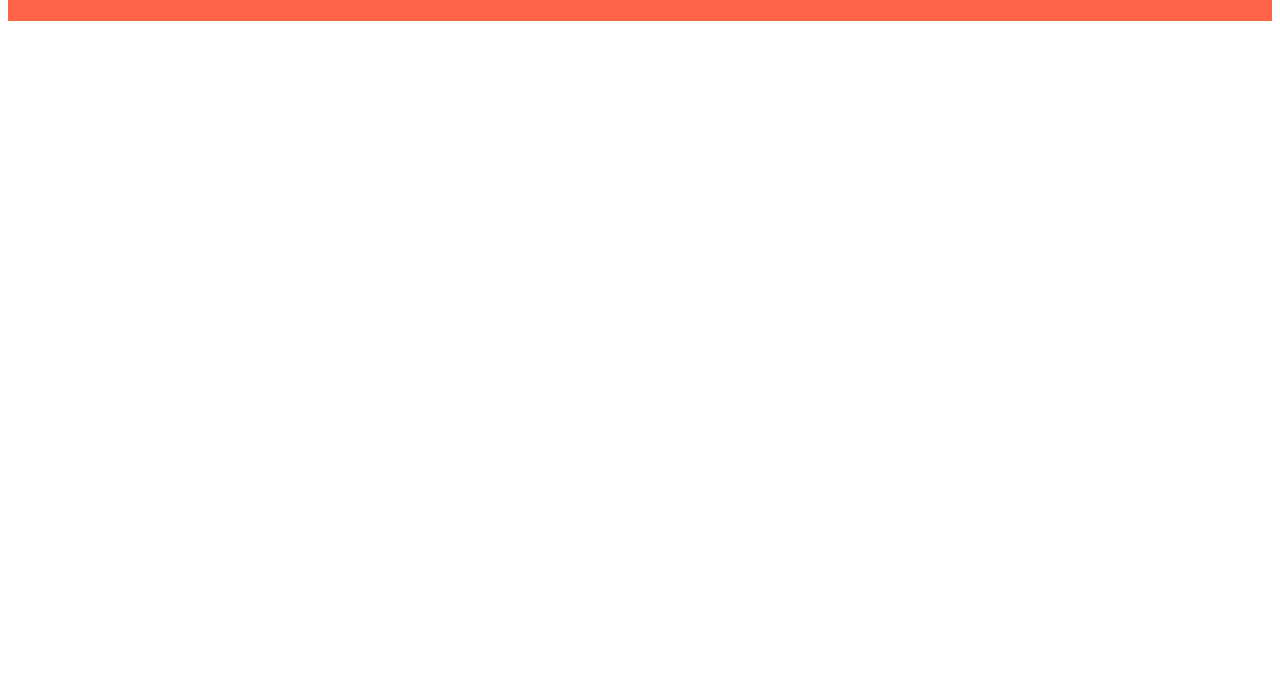
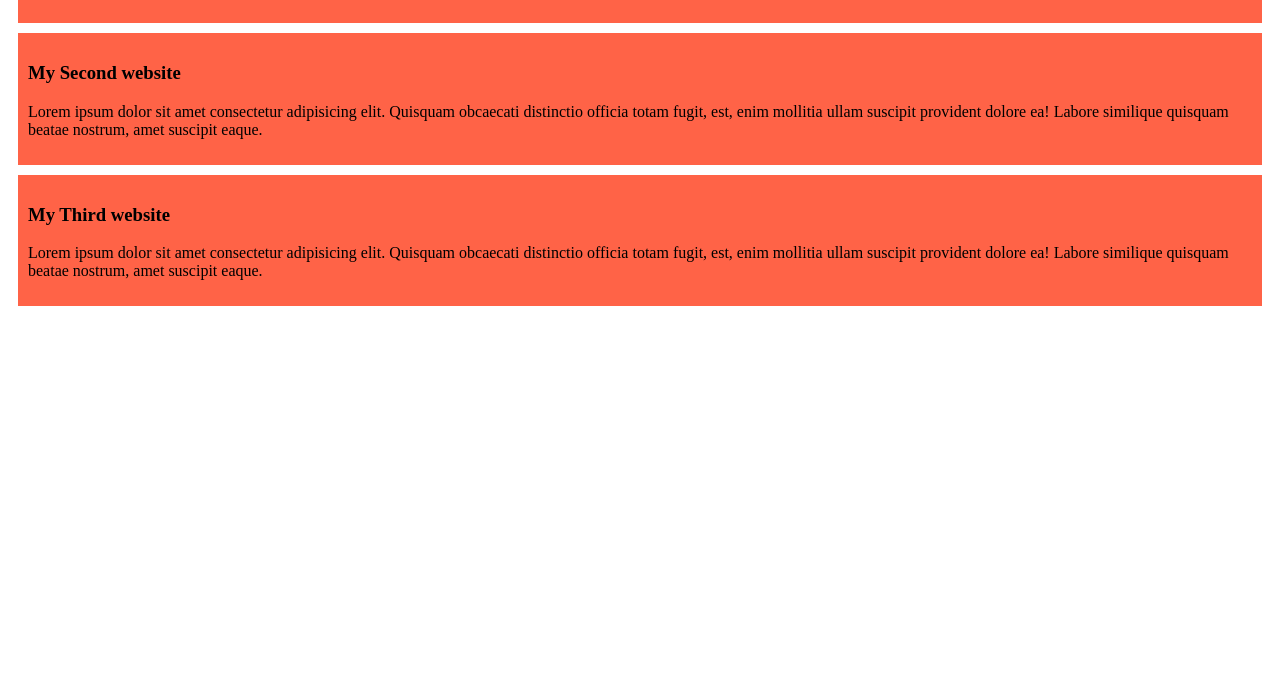
Before and after one commit to Ziad003/my-first-website, a plain HTML site: page index.html in a window 1280 px wide. Shown: the part 118-800 px from the top of the page. Drawn offline with Linux system fonts and the light colour scheme.

Commit message:
Second add

```diff
--- a/css/style.css
+++ b/css/style.css
@@ -1,4 +1,5 @@
 div{
     background-color: tomato;
     padding: 10px;
+    margin: 10px;
 }
--- a/index.html
+++ b/index.html
@@ -11,5 +11,13 @@
         <h3>My first website</h3>
         <p>Lorem ipsum dolor sit amet consectetur adipisicing elit. Quisquam obcaecati distinctio officia totam fugit, est, enim mollitia ullam suscipit provident dolore ea! Labore similique quisquam beatae nostrum, amet suscipit eaque.</p>
     </div>
+    <div>
+        <h3>My Second website</h3>
+        <p>Lorem ipsum dolor sit amet consectetur adipisicing elit. Quisquam obcaecati distinctio officia totam fugit, est, enim mollitia ullam suscipit provident dolore ea! Labore similique quisquam beatae nostrum, amet suscipit eaque.</p>
+    </div>
+    <div>
+        <h3>My Third website</h3>
+        <p>Lorem ipsum dolor sit amet consectetur adipisicing elit. Quisquam obcaecati distinctio officia totam fugit, est, enim mollitia ullam suscipit provident dolore ea! Labore similique quisquam beatae nostrum, amet suscipit eaque.</p>
+    </div>
 </body>
 </html>
```
